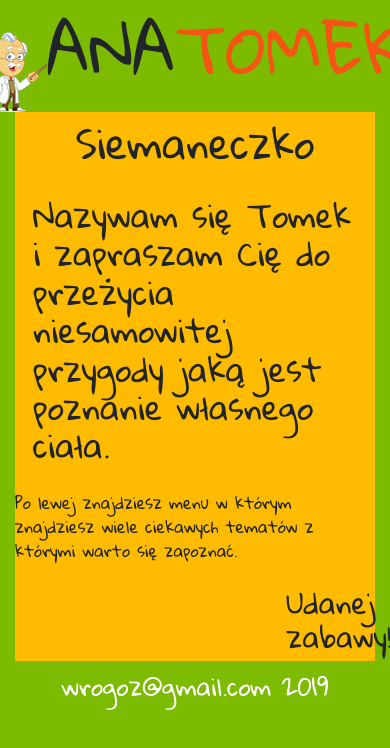
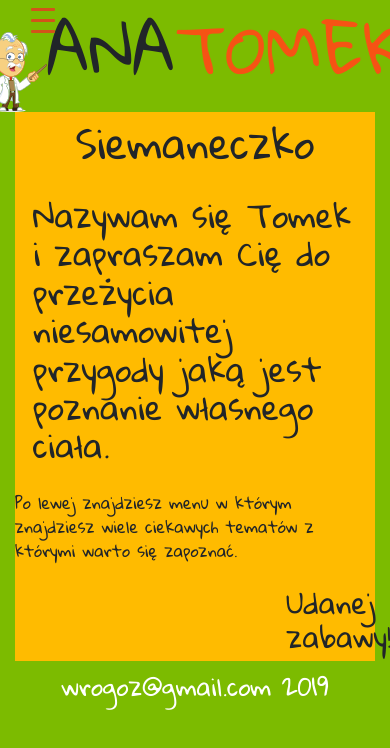
Before and after one commit to wrogoz/Anatomek, a React (Create React App) app: page / in a window 390 px wide. Shown: the top 748 px of the page. Built offline with nearby package versions, Linux system fonts and the light colour scheme.

Commit message:
burger menu added on mobile, workin on rwd

```diff
--- a/src/App.js
+++ b/src/App.js
@@ -5,10 +5,57 @@ import Header from './components/header/header'
 import MainBox from './components/MainBox/mainBox'
 import Footer from './components/footer/footer'
 import NaviRwd from './components/nav/NaviRWD'
+import Burger from './components/nav/brugerMenu'
+class App extends Component {
+  state = {
+    width:window.innerWidth
+}
 
-class App extends Component {
+Resize = () => this.setState({
+    width: window.innerWidth
+
+  });
+
+  componentDidMount() {
+    window.addEventListener('resize', this.Resize)
+  }
 
   render(){
+    if (this.state.width < 768) {
+      return(
+        <Router>
+
+        <MDBContainer fluid  >
+        {/* Header */}
+          <Burger id="burger" />
+          <MDBRow >
+                  <Header/>
+          </MDBRow>
+
+        {/* navi + mainBox */}
+
+            <MDBRow className="no-gutters  ">
+
+
+
+              <MDBCol md="12" >
+                  <MainBox/>
+            </MDBCol>
+          </MDBRow>
+
+          {/* footer */}
+          <MDBRow>
+
+              <MDBCol md="12" >
+                <Footer />
+              </MDBCol>
+
+          </MDBRow>
+        </MDBContainer>
+        </Router>)
+
+
+      }else{
     return (<Router>
     <MDBContainer fluid  >
     {/* Header */}
@@ -40,6 +87,7 @@ class App extends Component {
       </MDBRow>
     </MDBContainer>
     </Router>)
+    }
   }
 
 };
--- /dev/null
+++ b/src/components/nav/brugerMenu.js
@@ -0,0 +1,54 @@
+import React, { Component } from 'react';
+import { MDBNavbar,MDBNavbarNav, MDBNavItem, MDBNavLink, MDBCollapse, MDBContainer,
+MDBHamburgerToggler } from 'mdbreact';
+import './burger.css'
+class Burger extends Component {
+state = {
+  collapse1: false,
+  collapseID: ''
+}
+
+toggleCollapse = collapseID => () => {
+  this.setState(prevState => ({ collapseID: (prevState.collapseID !== collapseID ? collapseID : '') }));
+}
+
+toggleSingleCollapse = collapseId => {
+  this.setState({
+    ...this.state,
+    [collapseId]: !this.state[collapseId]
+  });
+}
+
+render() {
+  return (
+    <MDBContainer >
+      <MDBNavbar   light id="burgerNav">
+        <MDBContainer >
+          <MDBHamburgerToggler color="#d3531a" id="hamburger1" onClick={()=> this.toggleSingleCollapse('collapse1')} />
+            <MDBCollapse isOpen={this.state.collapse1} navbar>
+              <MDBNavbarNav left>
+                <MDBNavItem active>
+                  <MDBNavLink to="#!">Home</MDBNavLink>
+                </MDBNavItem>
+                <MDBNavItem>
+                  <MDBNavLink to="/systems">Systemy Ciała</MDBNavLink>
+                </MDBNavItem>
+                <MDBNavItem>
+                  <MDBNavLink to="/organs">Organy</MDBNavLink>
+                </MDBNavItem>
+                <MDBNavItem>
+                  <MDBNavLink to="/senses">Zmysły</MDBNavLink>
+                </MDBNavItem>
+                <MDBNavItem>
+                  <MDBNavLink to="/fantom">Oddaj nerkę</MDBNavLink>
+                </MDBNavItem>
+              </MDBNavbarNav>
+            </MDBCollapse>
+        </MDBContainer>
+      </MDBNavbar>
+    </MDBContainer>
+    );
+  }
+}
+
+export default Burger;
--- /dev/null
+++ b/src/components/nav/burger.css
@@ -0,0 +1,25 @@
+
+#burgerNav
+{
+
+    position: absolute;
+    z-index: 9000;
+    margin:0;
+    box-shadow: none;
+    left:0;
+
+}
+#burgerNav ul{
+    width:80vw;
+    height: 100vh;
+    display:flex;
+    align-items: center;
+    justify-content: center;
+    background-color:rgba(0, 161, 241, 0.8);
+    margin:0;
+    padding:0;
+
+}
+#burgerNav ul a{
+    color:#fff;
+}
--- a/src/style.css
+++ b/src/style.css
@@ -8,3 +8,8 @@ a{
 a:hover{
     color:#FFBB00
 }
+
+#burger{
+    position: absolute;
+    z-index: 1000;
+}
```
